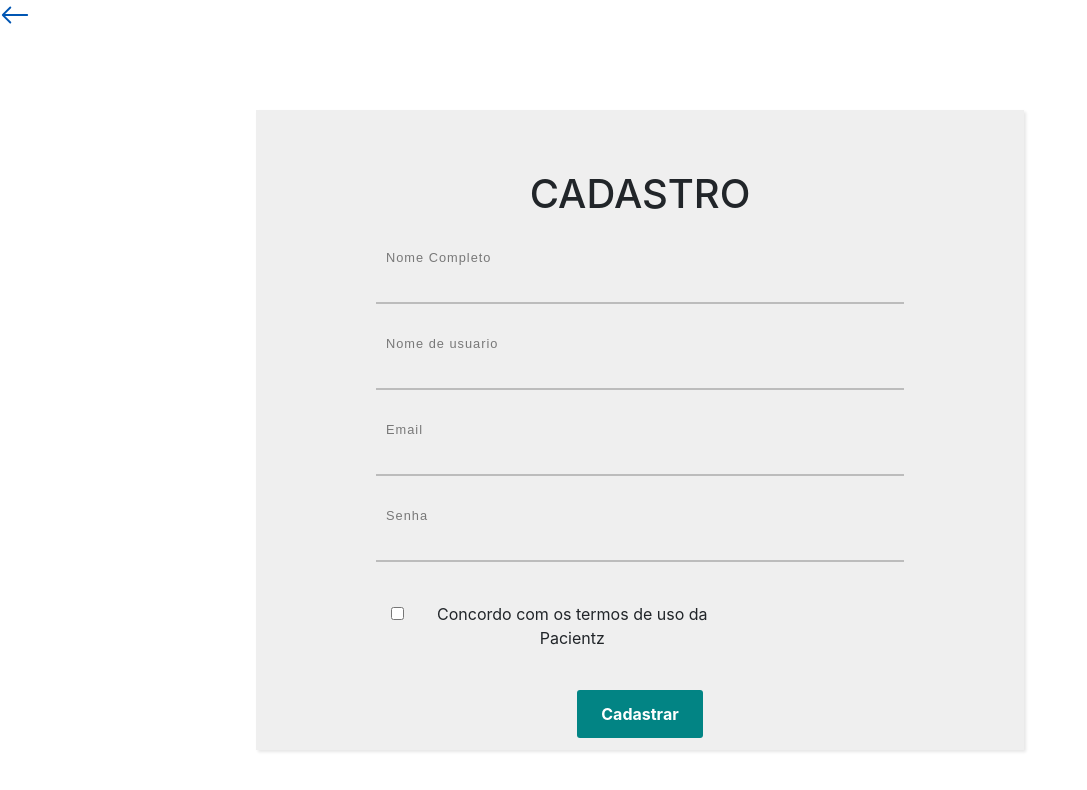
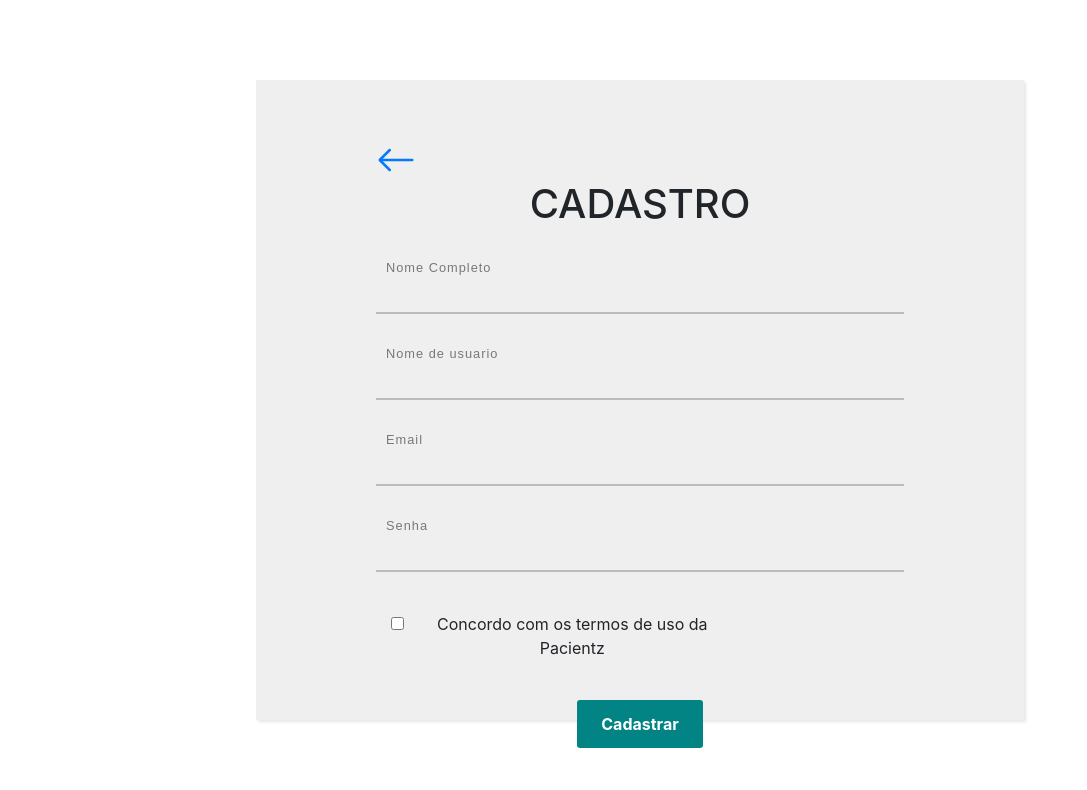
Before and after one commit to EricBernardi20/novoapp-frontend, an Angular app in the folder app-frontend/: page /register in a window 1280 px wide. Shown: the top 790 px of the page, without its empty margins (0-1087 px from the left). Built offline with nearby package versions, Linux system fonts and the light colour scheme.

Commit message:
melhorando buttao

```diff
--- a/app-frontend/src/app/register/register.component.html
+++ b/app-frontend/src/app/register/register.component.html
@@ -1,12 +1,13 @@
-<div class="backButton">
-<a [routerLink]="['']">
-  <svg xmlns="http://www.w3.org/2000/svg" width="30" height="30" fill="currentColor"class="bi bi-arrow-left" viewBox="0 0 16 16" >
-    <path fill-rule="evenodd" d="M15 8a.5.5 0 0 0-.5-.5H2.707l3.147-3.146a.5.5 0 1 0-.708-.708l-4 4a.5.5 0 0 0 0 .708l4 4a.5.5 0 0 0 .708-.708L2.707 8.5H14.5A.5.5 0 0 0 15 8z" />
-  </svg>
-</a>
-</div>
+
 
 <form>
+  <div class="backButton">
+    <a [routerLink]="['']">
+      <svg xmlns="http://www.w3.org/2000/svg" width="40" height="40" fill="currentColor"class="bi bi-arrow-left" viewBox="0 0 16 16" >
+        <path fill-rule="evenodd" d="M15 8a.5.5 0 0 0-.5-.5H2.707l3.147-3.146a.5.5 0 1 0-.708-.708l-4 4a.5.5 0 0 0 0 .708l4 4a.5.5 0 0 0 .708-.708L2.707 8.5H14.5A.5.5 0 0 0 15 8z" />
+      </svg>
+    </a>
+    </div>
   <h1>CADASTRO</h1>
   <label>
     <p class="label-txt">Nome Completo</p>
--- a/app-frontend/src/app/register/register.component.scss
+++ b/app-frontend/src/app/register/register.component.scss
@@ -2,8 +2,9 @@ body {
     background: #5e5f5d;
 
   }
-  #backButton {
-    padding: 30px;
+  .backButton {
+   display: flex;
+
   }
 
     .col-lg-6 {
```
